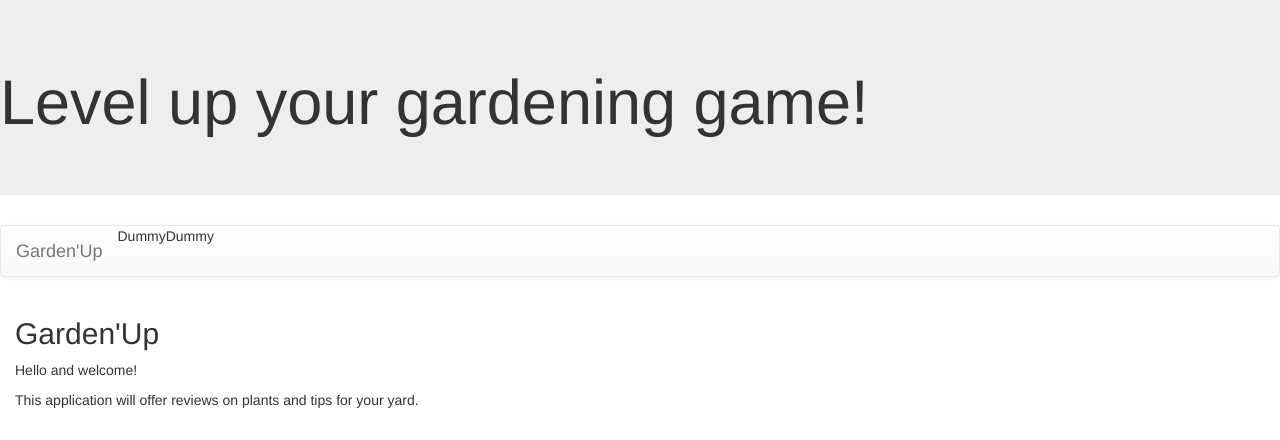
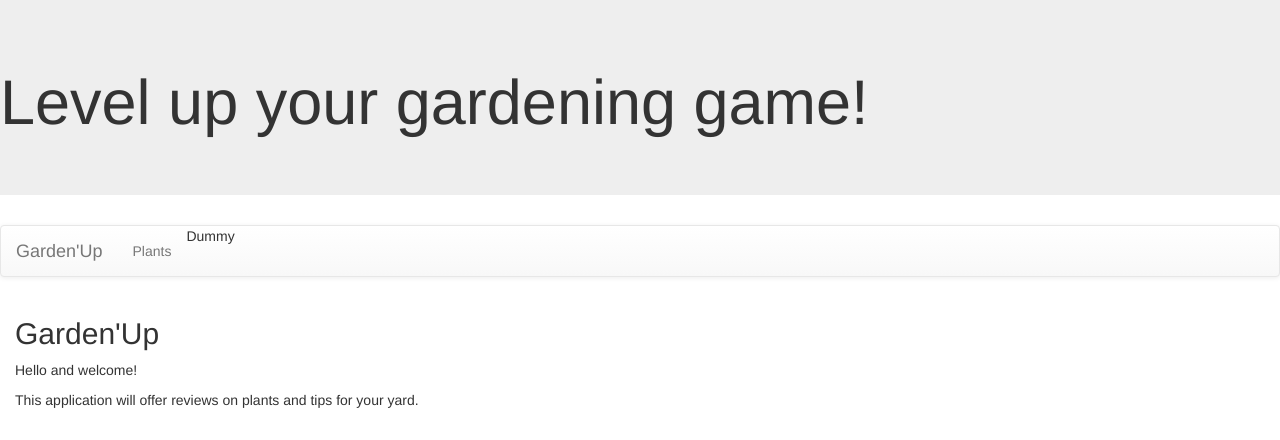
Before and after one commit to Helene-33/GardenUp2021, a Django app: page /gardenapp/ in a window 1280 px wide. Shown: the top 440 px of the page. Run offline with Django 3.2, Linux system fonts and the light colour scheme; some libraries are stand-ins or nearby versions.

Commit message:
Plant view comit

```diff
--- a/gardenapp/templates/base.html
+++ b/gardenapp/templates/base.html
@@ -16,7 +16,7 @@
 <a class="navbar-brand" href="{% url 'index' %}">Garden'Up</a>
 </div>
 <ul class="nav navbar-nav">
-<li>Dummy</li>
+<li><a href="{% url 'plants' %}">Plants</a></li>
 <li>Dummy</li>
 </ul>
 </div>
--- a/gardenapp/urls.py
+++ b/gardenapp/urls.py
@@ -3,4 +3,5 @@ from . import views
 
 urlpatterns = [
     path('',views.index, name='index'),
+    path('plants/', views.plants, name='plants'),
 ]
--- a/gardenapp/views.py
+++ b/gardenapp/views.py
@@ -1,5 +1,10 @@
 from django.shortcuts import render
+from .models import Plant, PlantType, Tips
 
 # Create your views here.
 def index(request):
     return render(request, 'gardenapp/index.html')
+
+def plants(request):
+    plant_list=Plant.objects.all()
+    return render(request, 'gardenapp/plants.html', {'plant_list': plant_list})
```
Also changed, not shown: gardenapp/templates/gardenapp/plants.html (added, +10 -0 lines).
